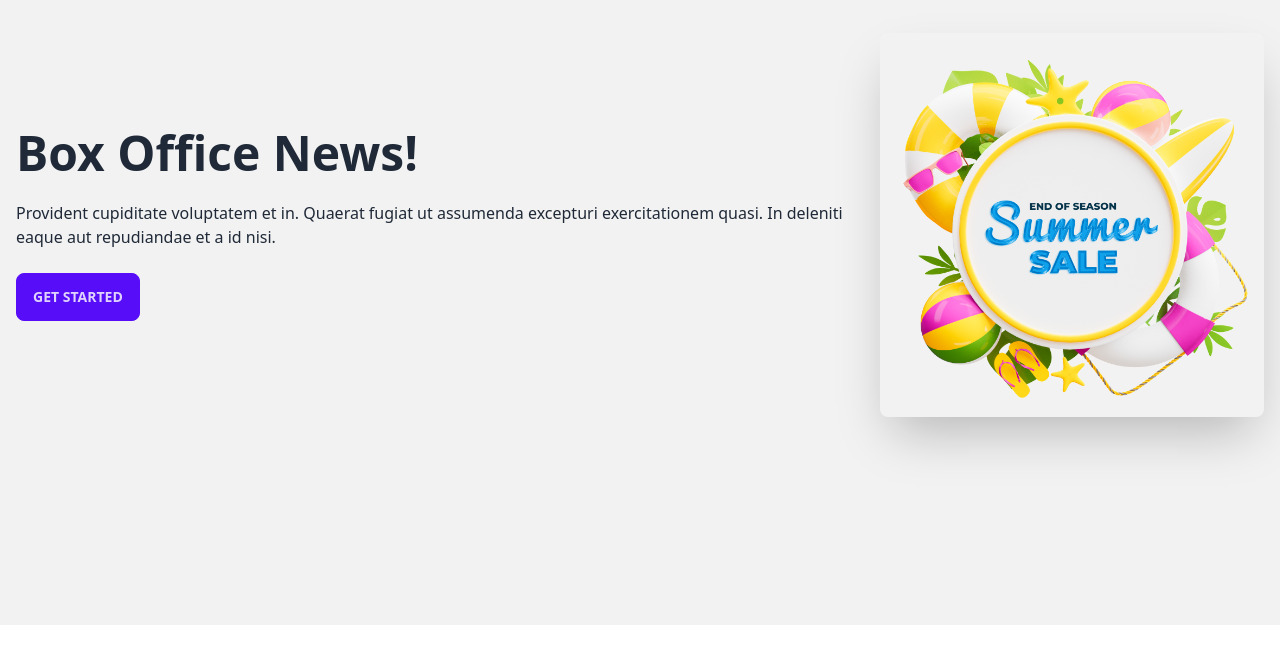
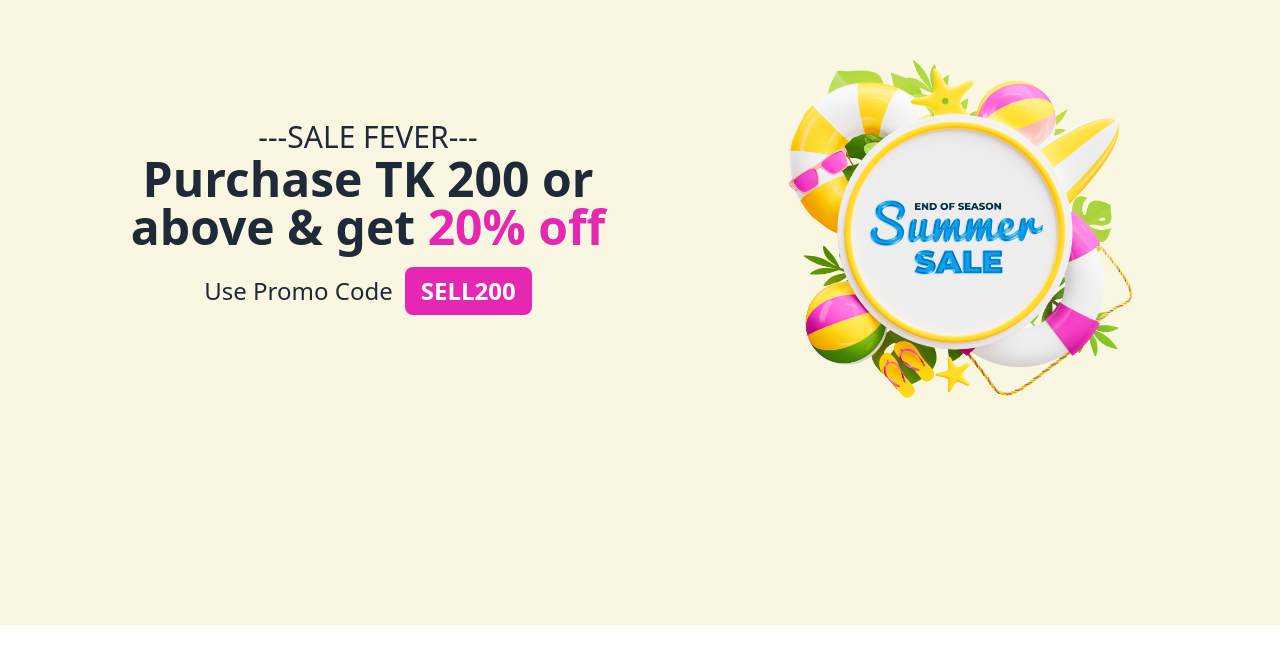
Before and after one commit to Mmsshakil/summer-sale, a plain HTML site: page index.html in a window 1280 px wide. Shown: the part 175-838 px from the top of the page. Before the commit the page ends 800 px from the top, so only its background shows below. Drawn offline with nearby package versions, Linux system fonts and the light colour scheme.

Commit message:
banner section done

```diff
--- a/index.html
+++ b/index.html
@@ -1,5 +1,5 @@
 <!DOCTYPE html>
-<html lang="en">
+<html lang="en" data-theme="light">
 
 <head>
     <meta charset="UTF-8">
@@ -11,19 +11,33 @@
 </head>
 
 <body>
-    <section>
-        <div class="hero min-h-screen bg-base-200">
-            <div class="hero-content flex-col lg:flex-row-reverse">
-                <img src="./images/Summer 1.png" class="max-w-sm rounded-lg shadow-2xl" />
-                <div>
-                    <h1 class="text-5xl font-bold">Box Office News!</h1>
-                    <p class="py-6">Provident cupiditate voluptatem et in. Quaerat fugiat ut assumenda excepturi
-                        exercitationem quasi. In deleniti eaque aut repudiandae et a id nisi.</p>
-                    <button class="btn btn-primary">Get Started</button>
+    <header>
+        <!-- banner section -->
+
+        <div class="hero min-h-screen bg-[#F9F6E2] mb-40">
+            <div class="hero-content flex-col gap-40 lg:flex-row-reverse ">
+                <img src="./images/Summer 1.png" class="max-w-sm " />
+                <div class="text-center items-center">
+                    <h3 class="text-3xl font-medium">---SALE FEVER---</h3>
+                    <h1 class="text-5xl font-bold">Purchase TK 200 or <br>above & get <span class="text-[#E527B2]">20%
+                            off</span></h1>
+                    <div class="flex text-center justify-center items-center gap-3 ">
+                        <p class="py-6 text-2xl font-medium">Use Promo Code</p>
+                        <button
+                            class="btn btn-primary bg-[#E527B2] text-2xl font-semibold border-0 text-white">SELL200</button>
+                    </div>
                 </div>
             </div>
         </div>
-    </section>
+
+
+    </header>
+
+    <!-- main part start -->
+    <main>
+
+    </main>
+
 
 </body>
 
```
Also changed, not shown: fun.html (added, +18 -0 lines), 1 other file.
